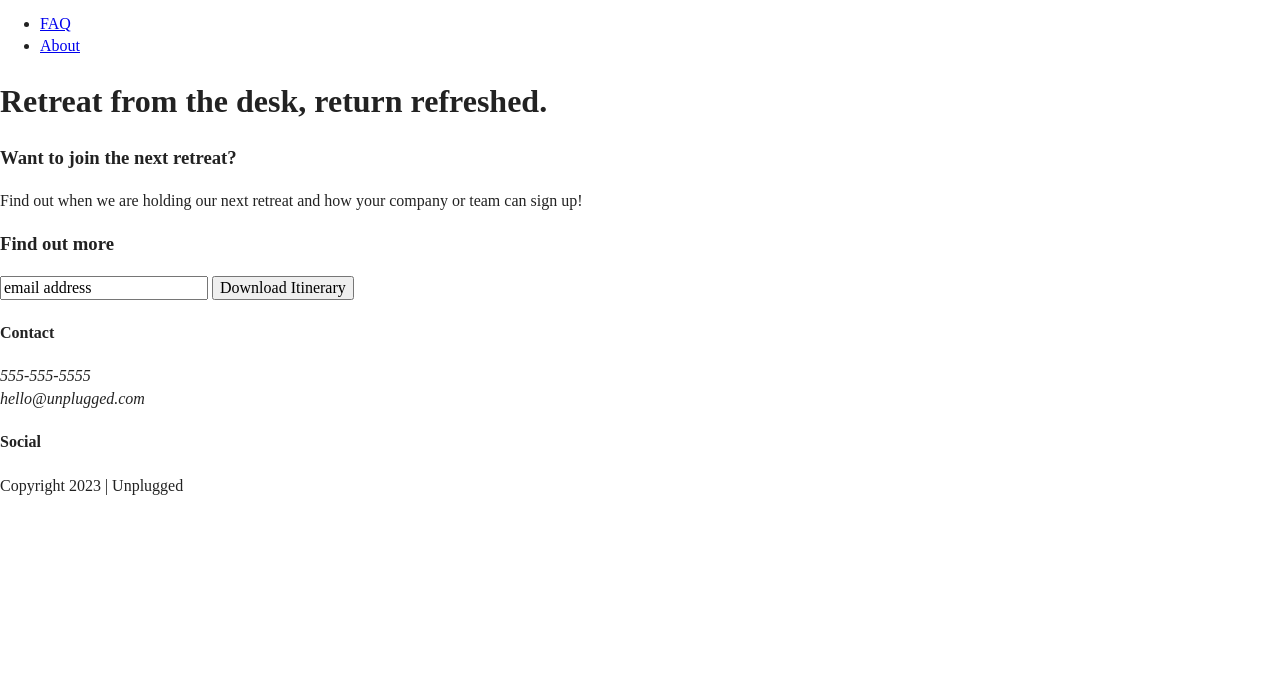
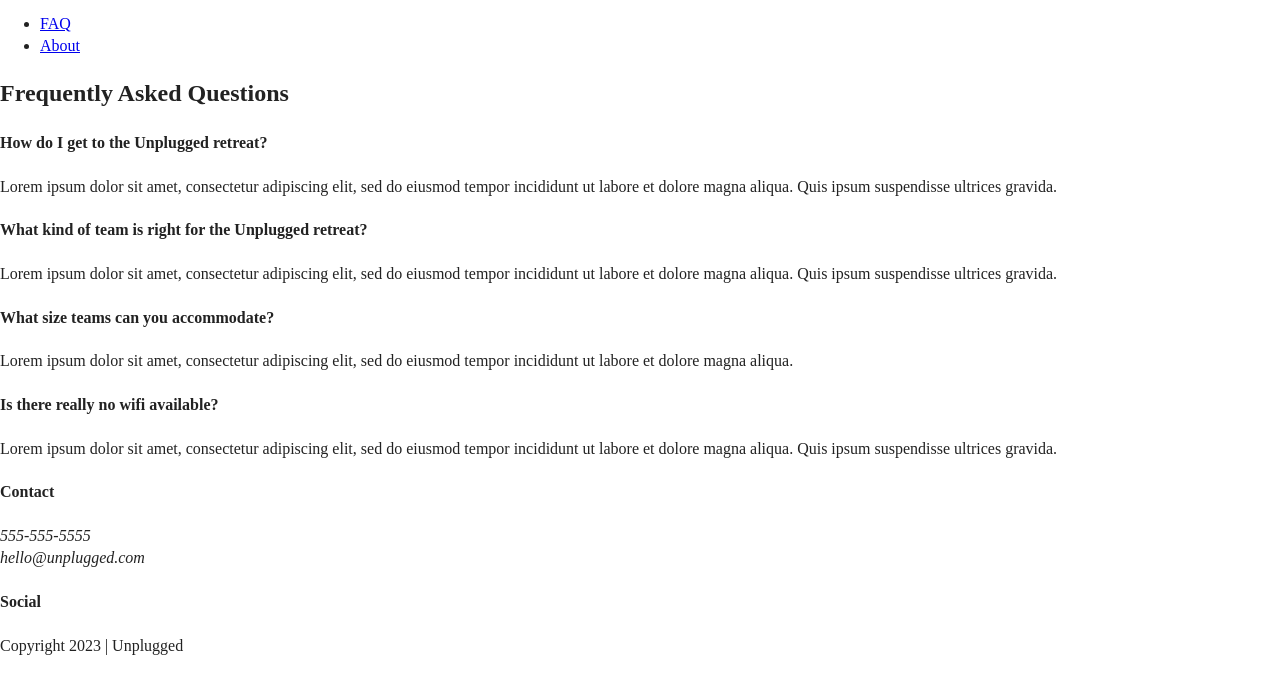
Before and after one commit to ela-lisondra/unplugged, a website: page faq/index.html in a window 1280 px wide. Shown: the part 27-720 px from the top of the page. Drawn offline with Linux system fonts and the light colour scheme.

Commit message:
Coded FAQ page and added the faq content

```diff
--- a/faq/index.html
+++ b/faq/index.html
@@ -3,7 +3,7 @@
 
 <head>
   <meta charset="utf-8">
-  <title>Unplugged Retreat</title>
+  <title>FAQ | Unplugged Retreat</title>
   <meta name="description" content="">
   <meta name="viewport" content="width=device-width, initial-scale=1">
 
@@ -32,7 +32,7 @@
       <div class="header-divider">
         <nav>
           <ul>
-            <li><a href="faq/index.html" rel="noopener">FAQ</a></li>
+            <li><a href="index.html" rel="noopener">FAQ</a></li>
             <li><a href="../about/index.html" rel="noopener">About</a></li>
           </ul>
         </nav>
@@ -40,26 +40,30 @@
     </div>
   </header>
 
-  <main>
-    <section class="hero-area">
-      <div class="content-wrapper">
-        <h1>Retreat from the desk, return refreshed.</h1>
-      </div>
-    </section>
+  <main class="faq">
 
-    <aside>
-      <div class="content-wrapper">
-        <div class="form-description">
-          <h3>Want to join the next retreat?</h3>
-          <p>Find out when we are holding our next retreat and how your company or team can sign up!</p>
+        <div class="content-wrapper">
+            <h2>Frequently Asked Questions</h2>
+                <div class="faq-content">
+                    <h4>How do I get to the Unplugged retreat?</h4>
+                    <p>Lorem ipsum dolor sit amet, consectetur adipiscing elit, sed do eiusmod tempor incididunt ut labore et dolore magna aliqua. Quis ipsum suspendisse ultrices gravida.</p>
+                </div>
+                <div class="faq-content">
+                    <h4>What kind of team is right for the Unplugged retreat?</h4>
+                    <p>Lorem ipsum dolor sit amet, consectetur adipiscing elit, sed do eiusmod tempor incididunt ut labore et dolore magna aliqua. Quis ipsum suspendisse ultrices gravida.</p>
+                </div>
+                <div class="faq-content">
+                    <h4>What size teams can you accommodate?</h4>
+                    <p>Lorem ipsum dolor sit amet, consectetur adipiscing elit, sed do eiusmod tempor incididunt ut labore et dolore magna aliqua.</p>
+                </div>
+                <div class="faq-content">
+                    <h4>Is there really no wifi available?</h4>
+                    <p>Lorem ipsum dolor sit amet, consectetur adipiscing elit, sed do eiusmod tempor incididunt ut labore et dolore magna aliqua. Quis ipsum suspendisse ultrices gravida.</p>
+                </div>
+            <!-- END OF FAQ-CONTENT DIV -->
         </div>
-        <div class="form">
-          <h3>Find out more</h3>
-          <input type="text" name="name" value="email address">
-          <input type="button" value="Download Itinerary">
-        </div>
-      </div>
-    </aside>
+        <!-- END OF FAQ CONTENT-WRAPPER -->
+
   </main> <!--main wrapper-->
 
   <footer>
```
